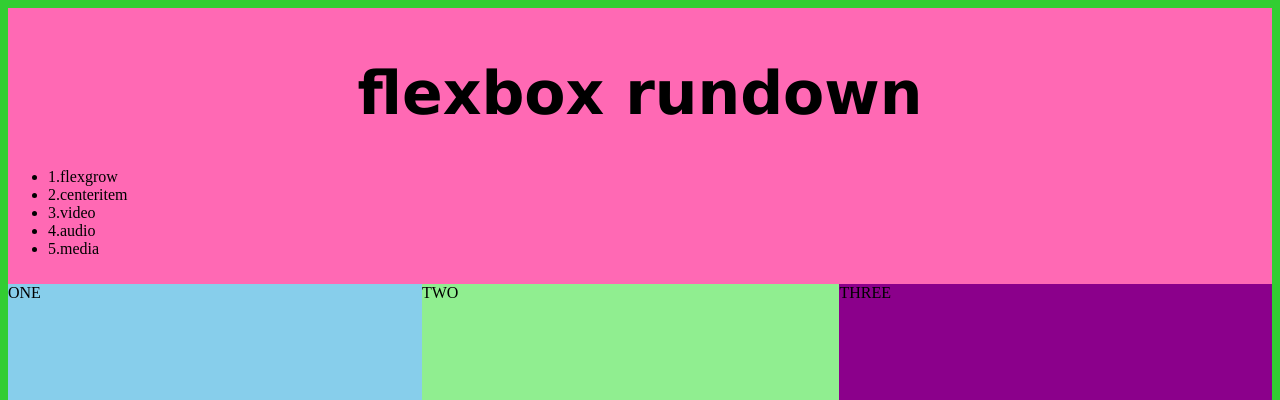
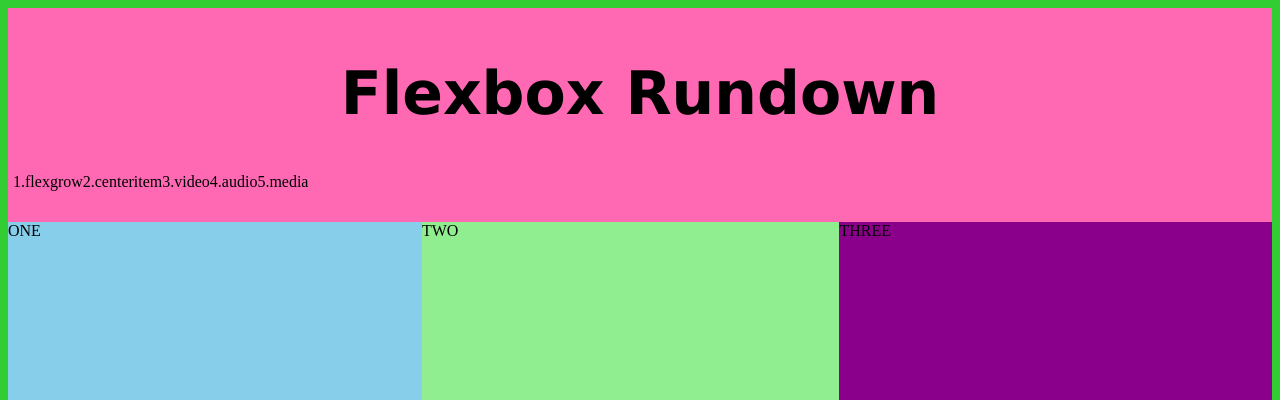
Before and after one commit to Levik03/Flexbox-Rundown, a plain HTML site: page index.html in a window 1280 px wide. Shown: the top 400 px of the page. Drawn offline with Linux system fonts and the light colour scheme.

Commit message:
styled lists

```diff
--- a/index.html
+++ b/index.html
@@ -14,13 +14,15 @@
 <body>
     <!--Header title and menu begin here-->
     <header>
-        <h1>flexbox rundown</h1>
+        <h1>Flexbox Rundown</h1>
         <ul>
-            <li>1.flexgrow</li>
-            <li>2.centeritem</li>
-            <li>3.video</li>
-            <li>4.audio</li>
-            <li>5.media</li>
+            <div class="containerNav">
+                <li>1.flexgrow</li>
+                <li>2.centeritem</li>
+                <li>3.video</li>
+                <li>4.audio</li>
+                <li>5.media</li>
+            </div>
         </ul>
 
     </header>
--- a/styles.css
+++ b/styles.css
@@ -1,6 +1,14 @@
 h1{font-family: Verdana, Geneva, Tahoma, sans-serif;
 font-size: 60px;
 text-align: center;
+}
+
+ul{list-style-type: none;
+padding: 5px;
+}
+
+.containerNav{display: flex;
+flex-wrap: wrap;
 }
 
 
```
